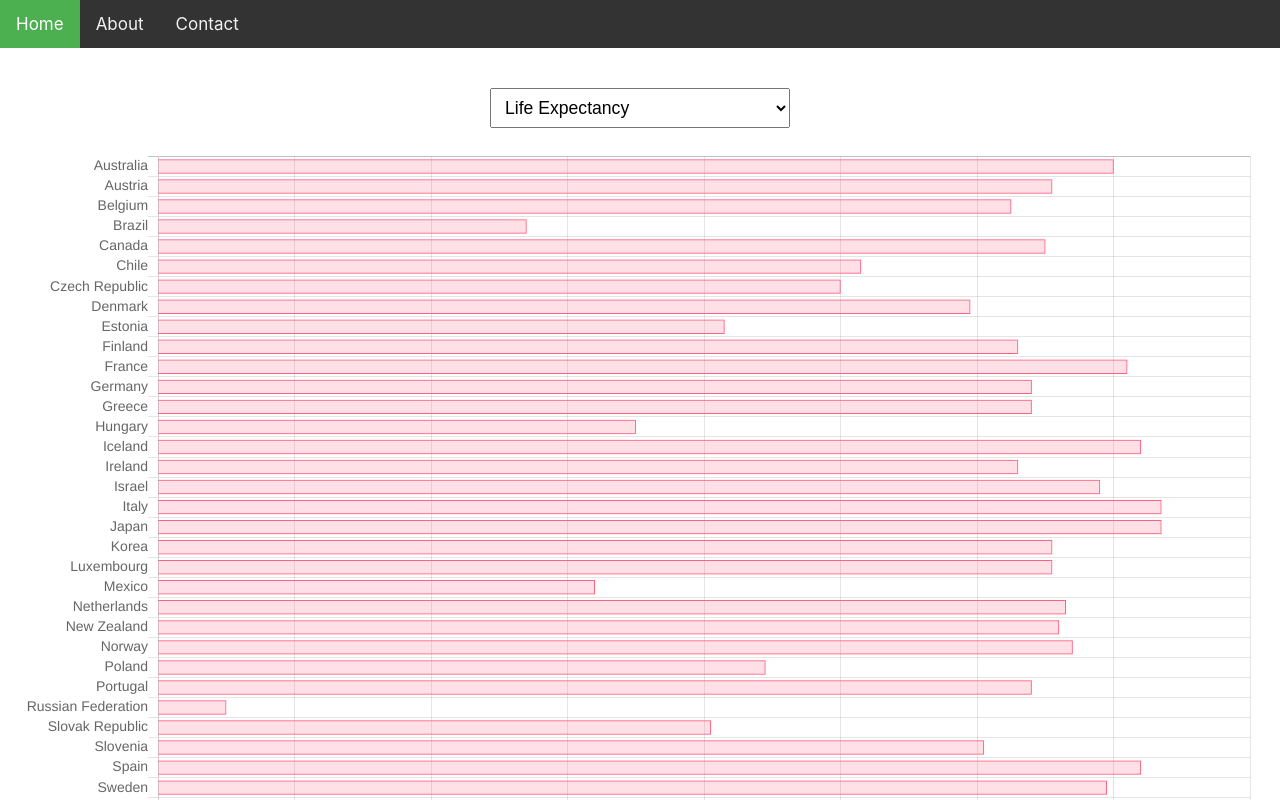
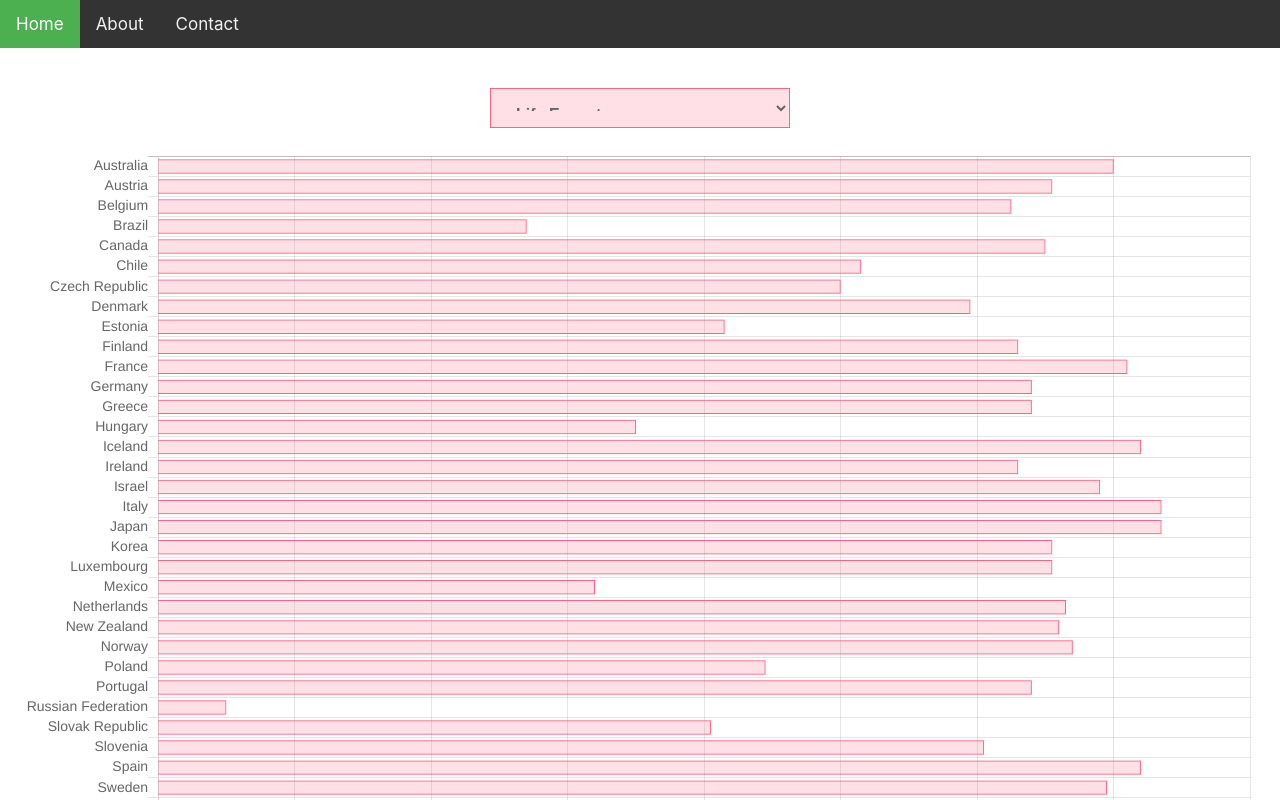
Before and after one commit to artworkjpm/bestiario-dropDownChart, a React (Create React App) app: page / in a window 1280 px wide. Shown: the top 800 px of the page. Built offline with nearby package versions, Linux system fonts and the light colour scheme.

Commit message:
Update App.css

```diff
--- a/src/App.css
+++ b/src/App.css
@@ -11,6 +11,12 @@ select {
   padding: 5px;
   text-indent: 5px;
   max-width: 300px;
+  background-color: rgba(255, 99, 132, 0.2);
+  color: #646464;
+  padding: 16px;
+  font-size: 16px;
+  border: 1px solid rgba(255, 99, 132, 1);
+  font-weight: bold;
 }
 option {
   padding: 5px;
```
